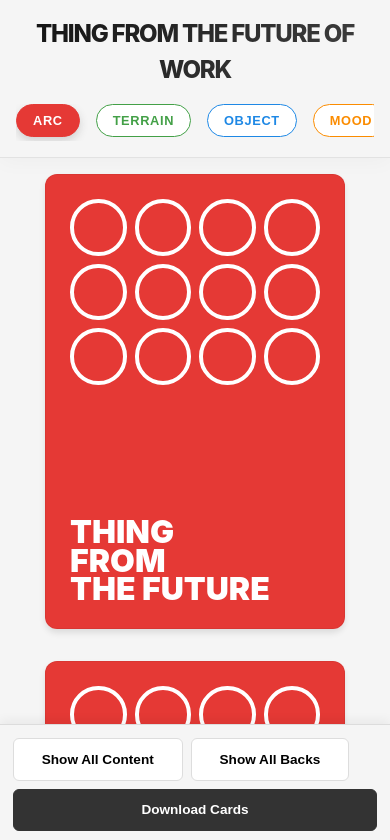
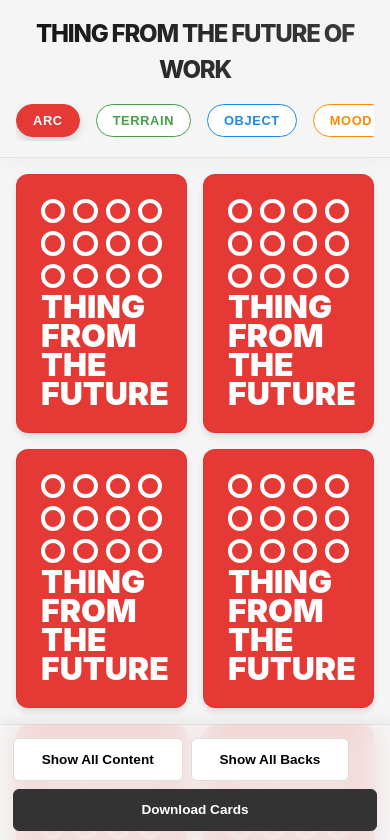
Before and after one commit to MahanMehrvarz/thing-from-the-future-of-work, a React (Vite) app: page / in a window 390 px wide. Shown: the top 840 px of the page. Built offline with nearby package versions, Linux system fonts and the light colour scheme.

Commit message:
Update SEO and Mobile Design (2-col grid, glassmorphism)

```diff
--- a/index.html
+++ b/index.html
@@ -4,7 +4,8 @@
     <meta charset="UTF-8" />
     <link rel="icon" type="image/svg+xml" href="/vite.svg" />
     <meta name="viewport" content="width=device-width, initial-scale=1.0" />
-    <title>future-things</title>
+    <meta name="description" content="A card game based on Things from the Future by situation lab to make work futures" />
+    <title>Thing from the future of work</title>
   </head>
   <body>
     <div id="root"></div>
--- a/src/App.css
+++ b/src/App.css
@@ -108,8 +108,12 @@ header h1 {
   left: 0;
   right: 0;
   z-index: 2000;
-  background-color: var(--color-bg);
-  border-top: 1px solid rgba(0, 0, 0, 0.1);
+  background-color: rgba(245, 245, 245, 0.85);
+  /* Glassmorphism base */
+  backdrop-filter: blur(12px);
+  -webkit-backdrop-filter: blur(12px);
+  border-top: 1px solid rgba(0, 0, 0, 0.08);
+  /* Match header border */
   box-shadow: 0 -4px 10px rgba(0, 0, 0, 0.05);
   margin-bottom: 0;
 }
@@ -339,6 +343,7 @@ header h1 {
 }
 
 /* --- Mobile Responsiveness --- */
+/* --- Mobile Responsiveness --- */
 @media (max-width: 768px) {
 
   /* Adjust Base Layout */
@@ -388,35 +393,42 @@ header h1 {
     font-size: 0.8rem;
   }
 
-  /* Stacked Mix Grid */
+  /* Stacked Mix Grid - 2 Columns */
   .mix-grid {
-    flex-direction: column;
+    display: grid;
+    grid-template-columns: 1fr 1fr;
+    /* 2 columns */
     padding: 1rem;
-    gap: 2rem;
+    gap: 1rem;
   }
 
   .mix-card-wrapper {
     width: 100%;
-    max-width: 100%;
-    /* Let it fill screen width minus padding */
-    margin: 0 auto;
+    margin: 0;
+    max-width: none;
   }
 
-  /* Ensure card itself is centered and reasonably sized */
+  /* Constraints for 2-column cards */
   .mix-card-wrapper .card-grid .card-container {
-    max-width: 300px;
-    /* Optimal reading width on phone */
+    max-width: 100%;
+    /* Fill the grid cell */
   }
 
-  /* Standard Grid - Single Column */
+  /* Standard Grid - 2 Columns */
   .card-grid {
-    grid-template-columns: 1fr;
-    gap: 2rem;
+    grid-template-columns: repeat(2, 1fr);
+    /* 2 columns */
+    gap: 1rem;
     padding: 1rem;
   }
 
   .card-container {
-    max-width: 300px;
+    max-width: 100%;
+  }
+
+  /* Adjust font sizes for smaller cards */
+  .card-content-quote {
+    font-size: 1.1rem;
   }
 
   /* Responsive Control Bar */
@@ -424,6 +436,11 @@ header h1 {
     padding: 0.8rem;
     gap: 0.5rem;
     flex-wrap: wrap;
+    /* Glassmorphism for Control Bar */
+    background-color: rgba(245, 245, 245, 0.85);
+    backdrop-filter: blur(12px);
+    -webkit-backdrop-filter: blur(12px);
+    border-top: 1px solid rgba(0, 0, 0, 0.08);
   }
 
   .control-btn {
```
